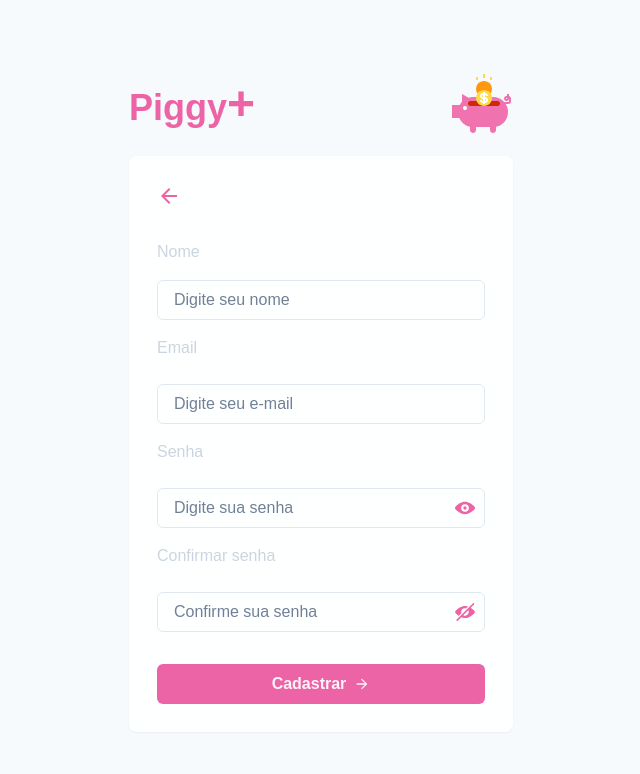
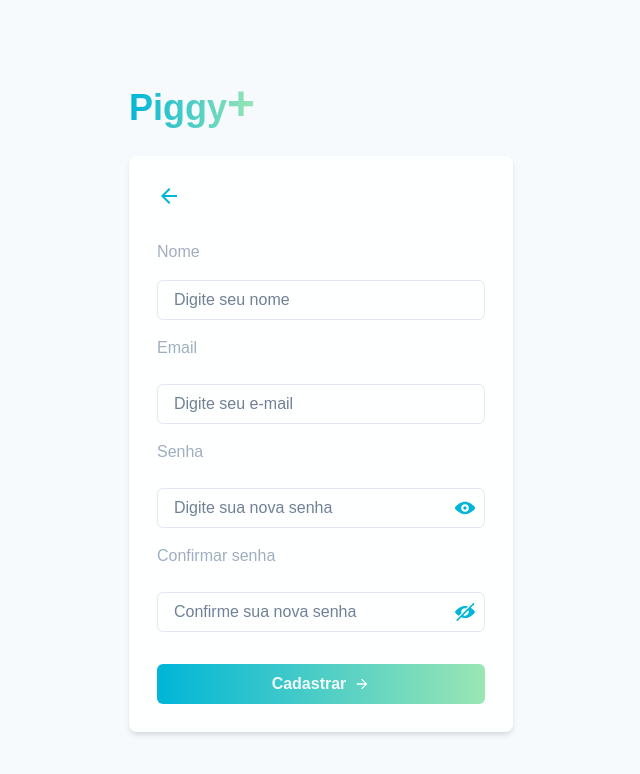
Before and after one commit to tfeliperibeiro/piggyplus, a Next.js app: page /cadastro in a window 1280 px wide. Both pictures are taken after a click on the button 752 px from the left and 508 px from the top of the page. Shown: the top 774 px of the page, without its empty margins (287-927 px from the left). Built offline with nearby package versions, Linux system fonts and the light colour scheme.

Commit message:
feature: change color

```diff
--- a/src/components/Form/PasswordInput/index.tsx
+++ b/src/components/Form/PasswordInput/index.tsx
@@ -20,9 +20,9 @@ export const PasswordInput = (props: InputProps) => {
           bg="none"
           rightIcon={
             show ? (
-              <ViewIcon color="pink.400" fontSize="xl" />
+              <ViewIcon color="cyan.500" fontSize="xl" />
             ) : (
-              <ViewOffIcon color="pink.400" fontSize="xl" />
+              <ViewOffIcon color="cyan.500" fontSize="xl" />
             )
           }
           iconSpacing={0}
--- /dev/null
+++ b/src/components/Logo/index.tsx
@@ -0,0 +1,20 @@
+import { Text } from '@chakra-ui/react'
+
+export const Logo = () => {
+  return (
+    <Text
+      sx={{
+        backgroundImage: 'linear-gradient(to right, #00B5D8, #9AE6B4)',
+        backgroundClip: 'text',
+      }}
+      fontSize="4xl"
+      color="teal.500"
+      fontWeight="extrabold"
+    >
+      Piggy
+      <Text fontSize="5xl" as="span">
+        +
+      </Text>
+    </Text>
+  )
+}
--- a/src/components/Pages/Registration/FormRegistration/index.tsx
+++ b/src/components/Pages/Registration/FormRegistration/index.tsx
@@ -10,59 +10,61 @@ export const FormRegistration = () => {
     <FormControl
       p={7}
       bg="whiteAlpha.900"
-      boxShadow="sm"
+      boxShadow="md"
       rounded="lg"
       maxW="sm"
     >
       <ArrowBackIcon
-        color="pink.400"
+        color="cyan.500"
         fontSize="2xl"
         mb="8"
         cursor="pointer"
         onClick={() => router.back()}
       />
       <Stack spacing={4}>
-        <FormLabel color="gray.300" htmlFor="email" margin="0">
+        <FormLabel color="gray.400" htmlFor="name" margin="0">
           Nome
         </FormLabel>
         <Input
-          id="email"
-          type="email"
+          id="name"
+          type="text"
           placeholder="Digite seu nome"
-          focusBorderColor="pink.400"
+          focusBorderColor="cyan.500"
         />
-        <FormLabel color="gray.300" htmlFor="email">
+        <FormLabel color="gray.400" htmlFor="email">
           Email
         </FormLabel>
         <Input
           id="email"
           type="email"
           placeholder="Digite seu e-mail"
-          focusBorderColor="pink.400"
+          focusBorderColor="cyan.500"
         />
-        <FormLabel color="gray.300" htmlFor="password">
+        <FormLabel color="gray.400" htmlFor="password">
           Senha
         </FormLabel>
         <PasswordInput
           id="password"
-          placeholder="Digite sua senha"
-          focusBorderColor="pink.400"
+          placeholder="Digite sua nova senha"
+          focusBorderColor="cyan.500"
         />
-        <FormLabel color="gray.300" htmlFor="password">
+        <FormLabel color="gray.400" htmlFor="confirm-password">
           Confirmar senha
         </FormLabel>
         <PasswordInput
-          id="password"
-          placeholder="Confirme sua senha"
-          focusBorderColor="pink.400"
+          id="confirm-password"
+          placeholder="Confirme sua nova senha"
+          focusBorderColor="cyan.500"
         />
       </Stack>
       <Button
-        bg="pink.400"
+        bgGradient="linear(to-r, cyan.500, green.200)"
         color="whiteAlpha.900"
         width="full"
         mt="8"
-        _hover={{ bg: 'pink.500' }}
+        _hover={{
+          bgGradient: 'linear(to-r, cyan.600, green.300)',
+        }}
         rightIcon={<ArrowForwardIcon />}
       >
         Cadastrar
--- a/src/pages/cadastro/index.tsx
+++ b/src/pages/cadastro/index.tsx
@@ -1,10 +1,8 @@
-import Image from 'next/image'
-import { Flex, Text } from '@chakra-ui/react'
+import { Flex } from '@chakra-ui/react'
 
 import { Layout } from '@/components/Layouts/LoginAndRegistration'
 import { FormRegistration } from '@/components/Pages/Registration/FormRegistration'
-
-import LogoPiggy from '../../../public/assets/logo-piggy.svg'
+import { Logo } from '@/components/Logo'
 
 export default function Register() {
   return (
@@ -17,13 +15,7 @@ export default function Register() {
           mb="4"
           gap={['8']}
         >
-          <Text fontSize="4xl" color="pink.400" fontWeight="extrabold">
-            Piggy
-            <Text fontSize="5xl" as="span">
-              +
-            </Text>
-          </Text>
-          <Image src={LogoPiggy} alt="Logo Piggy Plus" />
+          <Logo />
         </Flex>
         <FormRegistration />
       </>
--- a/src/pages/index.tsx
+++ b/src/pages/index.tsx
@@ -18,11 +18,11 @@ export default function Home() {
     >
       <Text fontSize="2xl">Página Home em construção...</Text>
       <Button
-        bg="pink.400"
+        bgGradient="linear(to-r, cyan.500, green.200)"
         color="whiteAlpha.900"
         width="full"
         mt="8"
-        _hover={{ bg: 'pink.500' }}
+        _hover={{ bgGradient: 'linear(to-r, green.200, cyan.500)' }}
         rightIcon={<ArrowForwardIcon />}
         onClick={() => router.push('/login')}
       >
```
Also changed, not shown: src/components/Pages/Login/FormLogin/index.tsx (+12 -9 lines), src/pages/login/index.tsx (+3 -11 lines).
